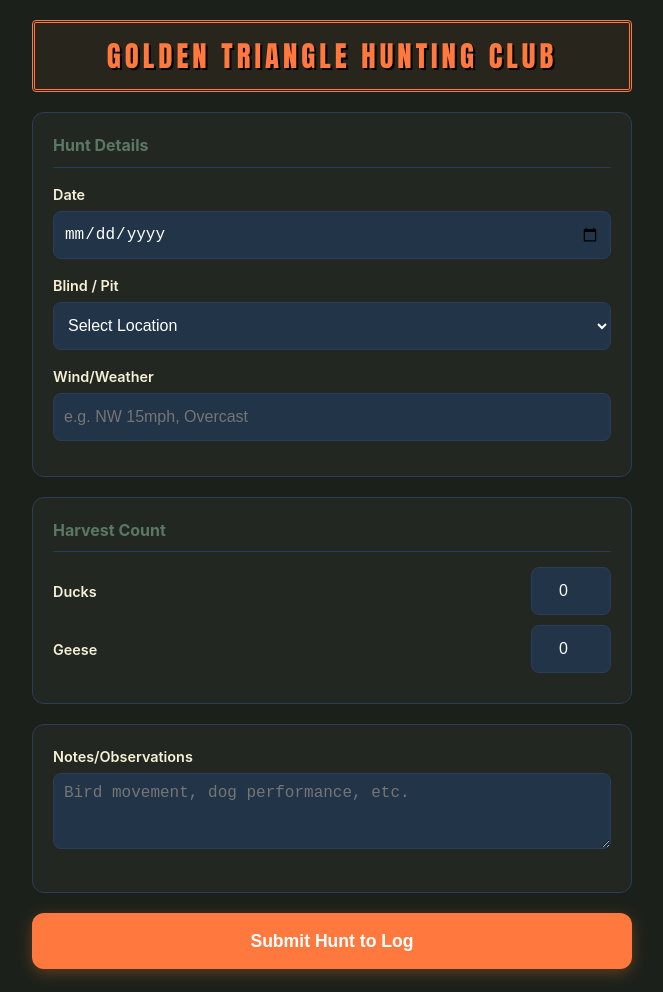
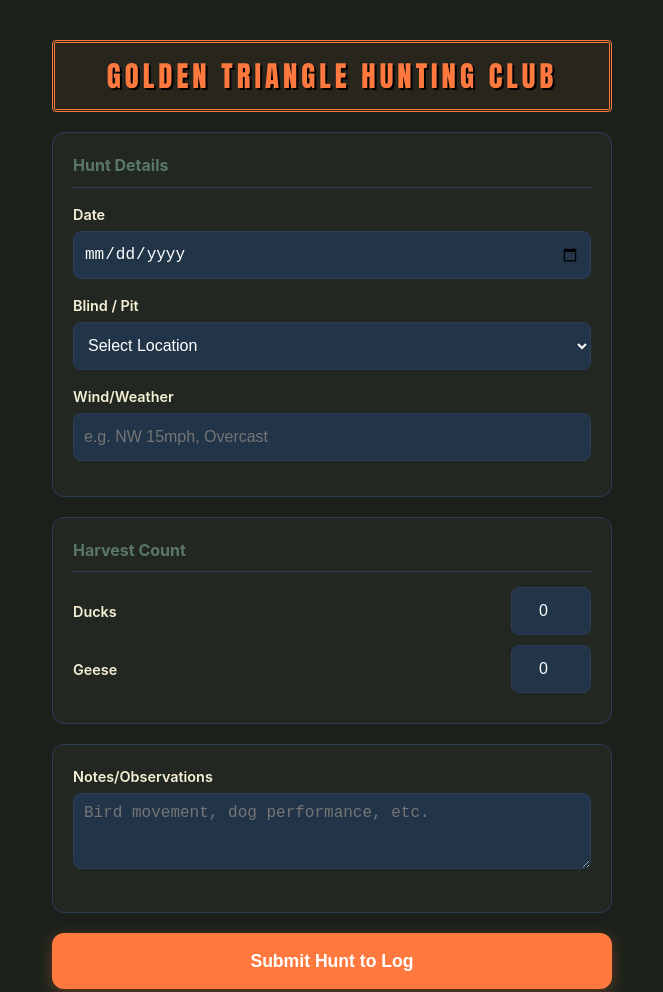
Before and after one commit to dodgerbrad/GoldenTriangle, a plain HTML site: page GT/index.html in a window 1280 px wide. Shown: the top 992 px of the page, without its empty margins (308-971 px from the left). Drawn offline with Linux system fonts and the light colour scheme; no server answers.

Commit message:
Update duckLog.css

```diff
--- a/GT/duckLog.css
+++ b/GT/duckLog.css
@@ -7,6 +7,31 @@
     --border-soft: #2d3c59;   /* Subtle blue-gray borders */
     --input-bg: #213448;      /* Deep blue for input fields */
 }
+/* Enables native pull-to-refresh behavior */
+html, body {
+    overscroll-behavior-y: contain;
+    /* Prevents the 'rubber band' effect on the whole page
+       while allowing the refresh gesture at the top. */
+
+    /* Optimized for the iPhone Notch / Dynamic Island */
+    padding-top: env(safe-area-inset-top);
+    padding-bottom: env(safe-area-inset-bottom);
+}
+
+/* Hide scrollbars but keep functionality for a cleaner app look */
+::-webkit-scrollbar {
+    display: none;
+}
+
+/* App-style container */
+#box {
+    width: 100%;
+    max-width: 600px;
+    margin: 0 auto;
+    padding: 20px;
+    box-sizing: border-box;
+}
+
 
 /* --- 2. Global Mobile & iOS Fixes --- */
 body {
```
